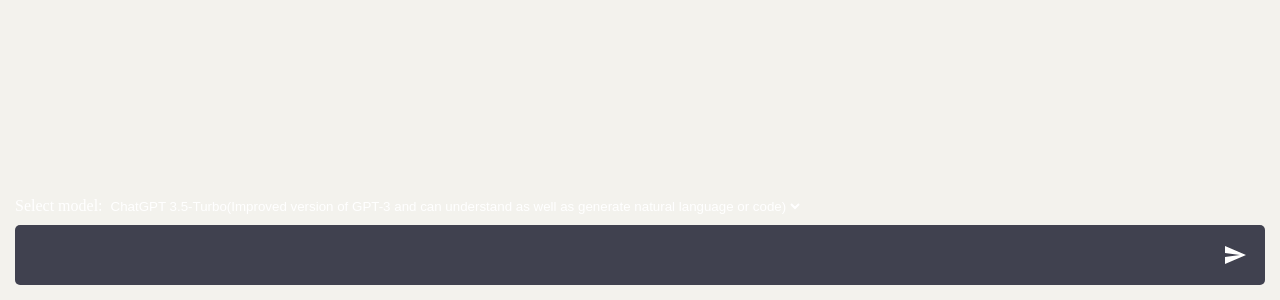
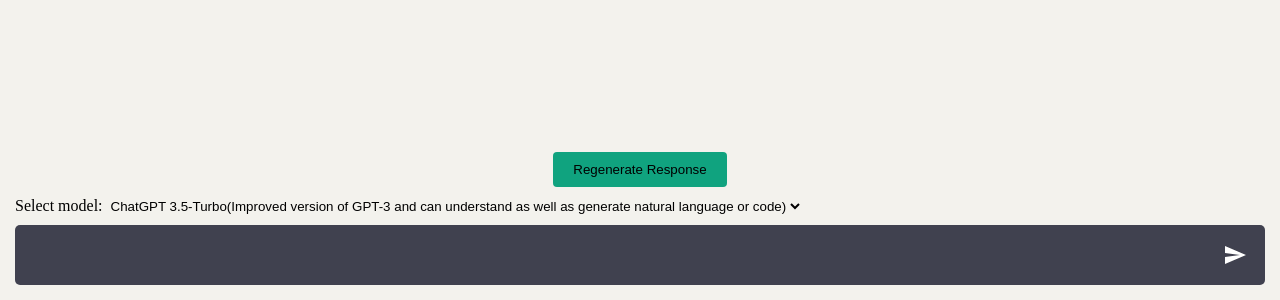
Before and after one commit to rmourey26/chatgpt-x-dalle, a website: page client/index.html in a window 1280 px wide. Shown: the part 500-800 px from the top of the page. Drawn offline with Linux system fonts and the light colour scheme.

Commit message:
Update index.css

```diff
--- a/client/assets/css/index.css
+++ b/client/assets/css/index.css
@@ -136,8 +136,8 @@ select {
 }
 
 #regenerate-response-button {
-    display: none;
-    color: white;
+    display: contain;
+    color: black;
     border: none;
     background: #10A37F;
     border-radius: 4px;
@@ -152,14 +152,14 @@ select {
 }
 
 #model-select-container {
-    color: white;
+    color: black;
 }
 
 #model-select-container select {
     background: transparent;
     border: none;
     outline: none;
-    color: white;
+    color: black;
 }
 
 #model-select-container select option:not(:checked) {
```
